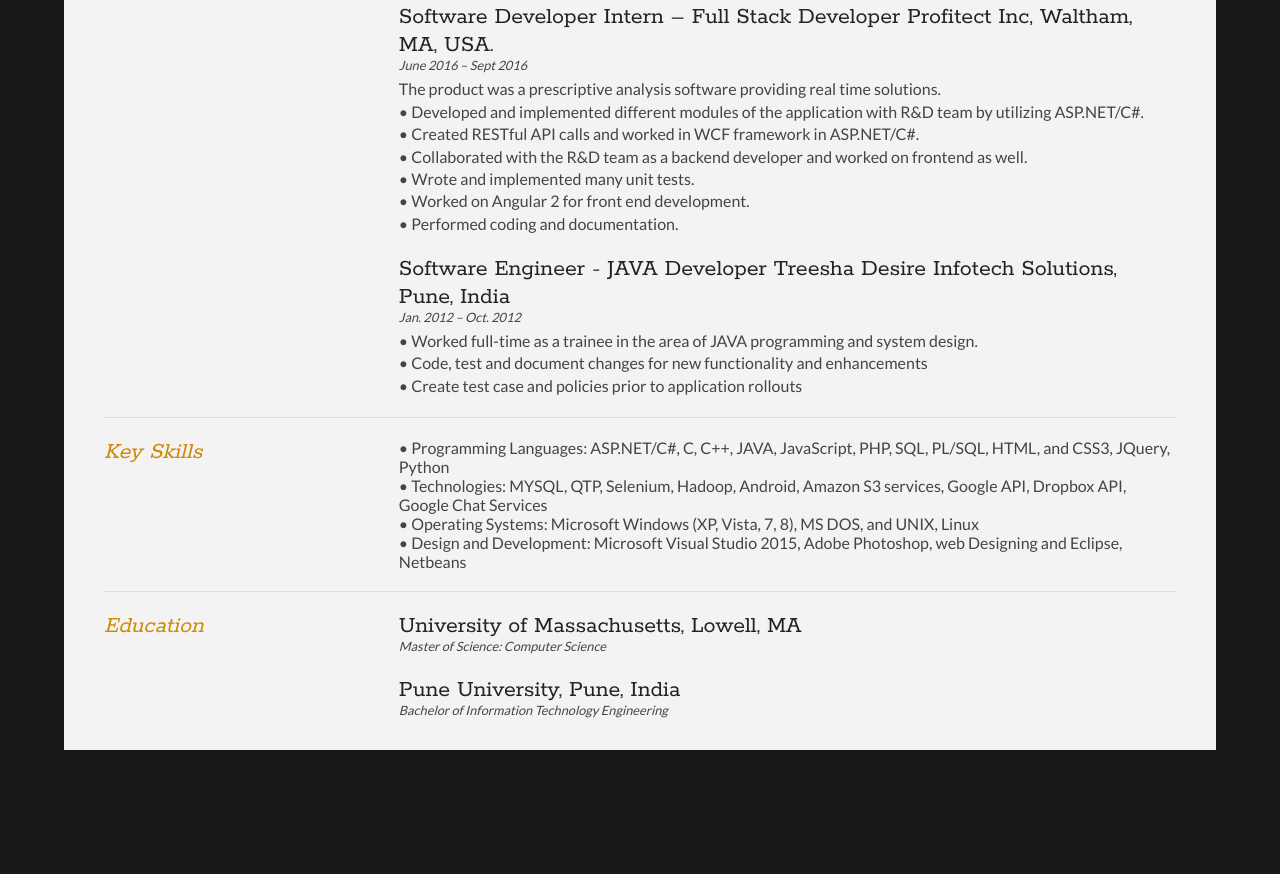
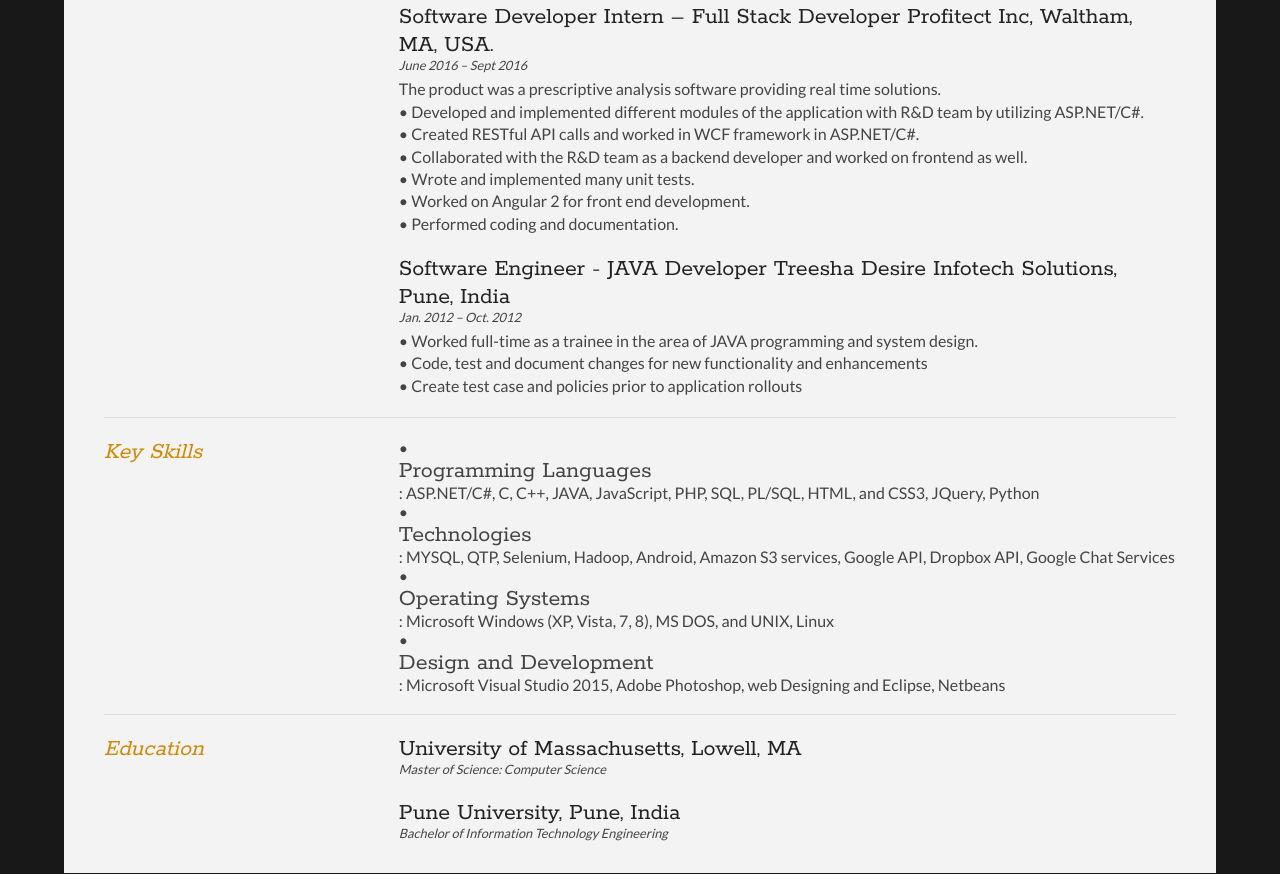
Before and after one commit to badbeat2187/nikhilswami, a plain HTML site: page index.html in a window 1280 px wide. Shown: the part 451-1325 px from the top of the page. Before the commit the page ends 1231 px from the top, so only its background shows below. Drawn offline with Linux system fonts and the light colour scheme.

Commit message:
Update index.html

```diff
--- a/index.html
+++ b/index.html
@@ -100,13 +100,13 @@
 
 			<div class="sectionContent">
 				<ul class="keySkills">
-					•	<b>Programming Languages</b>: ASP.NET/C#, C, C++, JAVA, JavaScript, PHP, SQL, PL/SQL, HTML, and CSS3, JQuery, Python </br>
+					•	<h2>Programming Languages</h2>: ASP.NET/C#, C, C++, JAVA, JavaScript, PHP, SQL, PL/SQL, HTML, and CSS3, JQuery, Python </br>
 
-					•	<b>Technologies</b>: MYSQL, QTP, Selenium, Hadoop, Android, Amazon S3 services, Google API, Dropbox API, Google Chat Services </br>
+					•	<h2>Technologies</h2>: MYSQL, QTP, Selenium, Hadoop, Android, Amazon S3 services, Google API, Dropbox API, Google Chat Services </br>
 
-					•	<b>Operating Systems</b>: Microsoft Windows (XP, Vista, 7, 8), MS DOS, and UNIX, Linux </br>
+					•	<h2>Operating Systems</h2>: Microsoft Windows (XP, Vista, 7, 8), MS DOS, and UNIX, Linux </br>
 
-					•	<b>Design and Development</b>: Microsoft Visual Studio 2015, Adobe Photoshop, web Designing and Eclipse, Netbeans </br>
+					•	<h2>Design and Development</h2>: Microsoft Visual Studio 2015, Adobe Photoshop, web Designing and Eclipse, Netbeans </br>
 
 				</ul>
 			</div>
```
